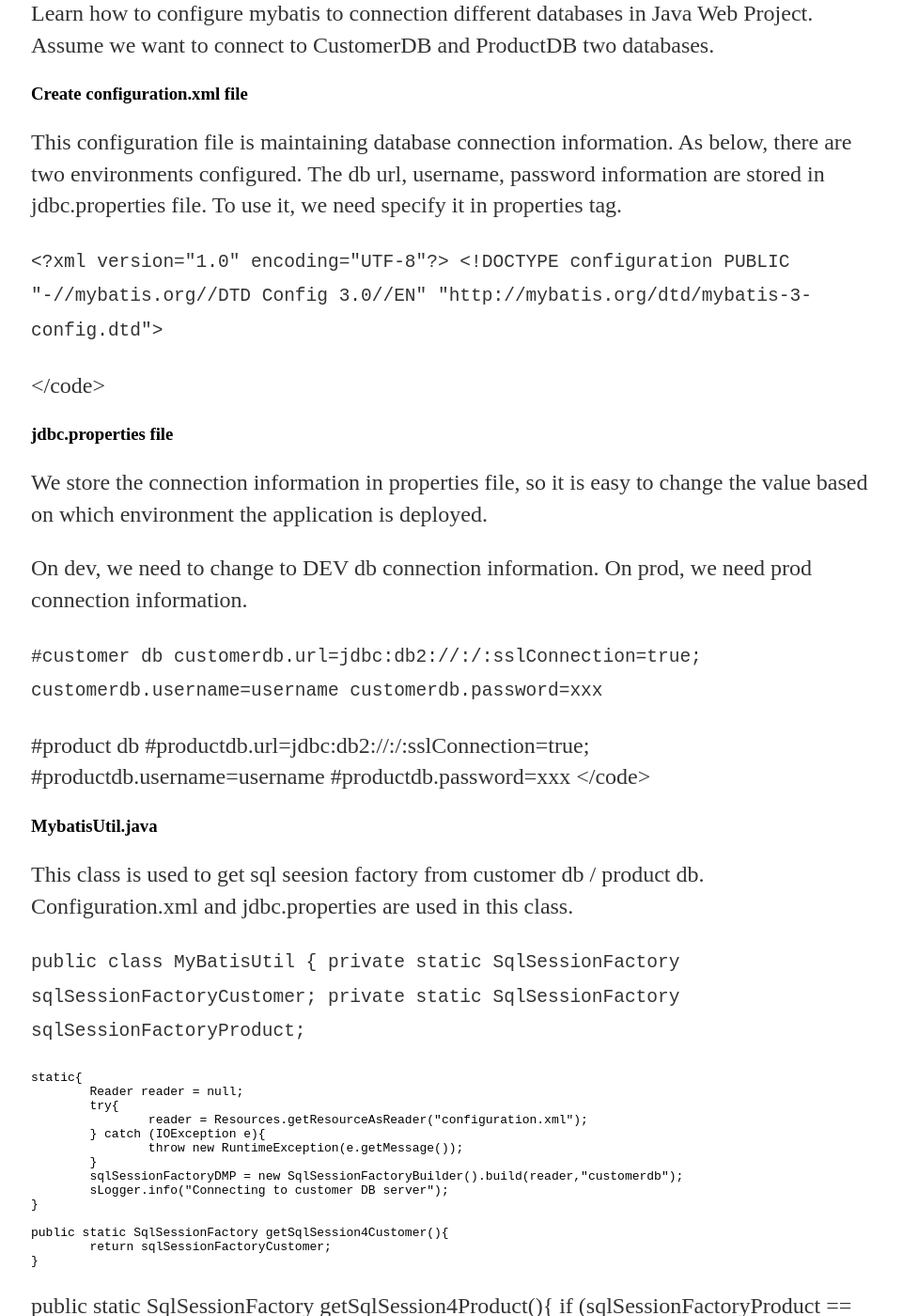
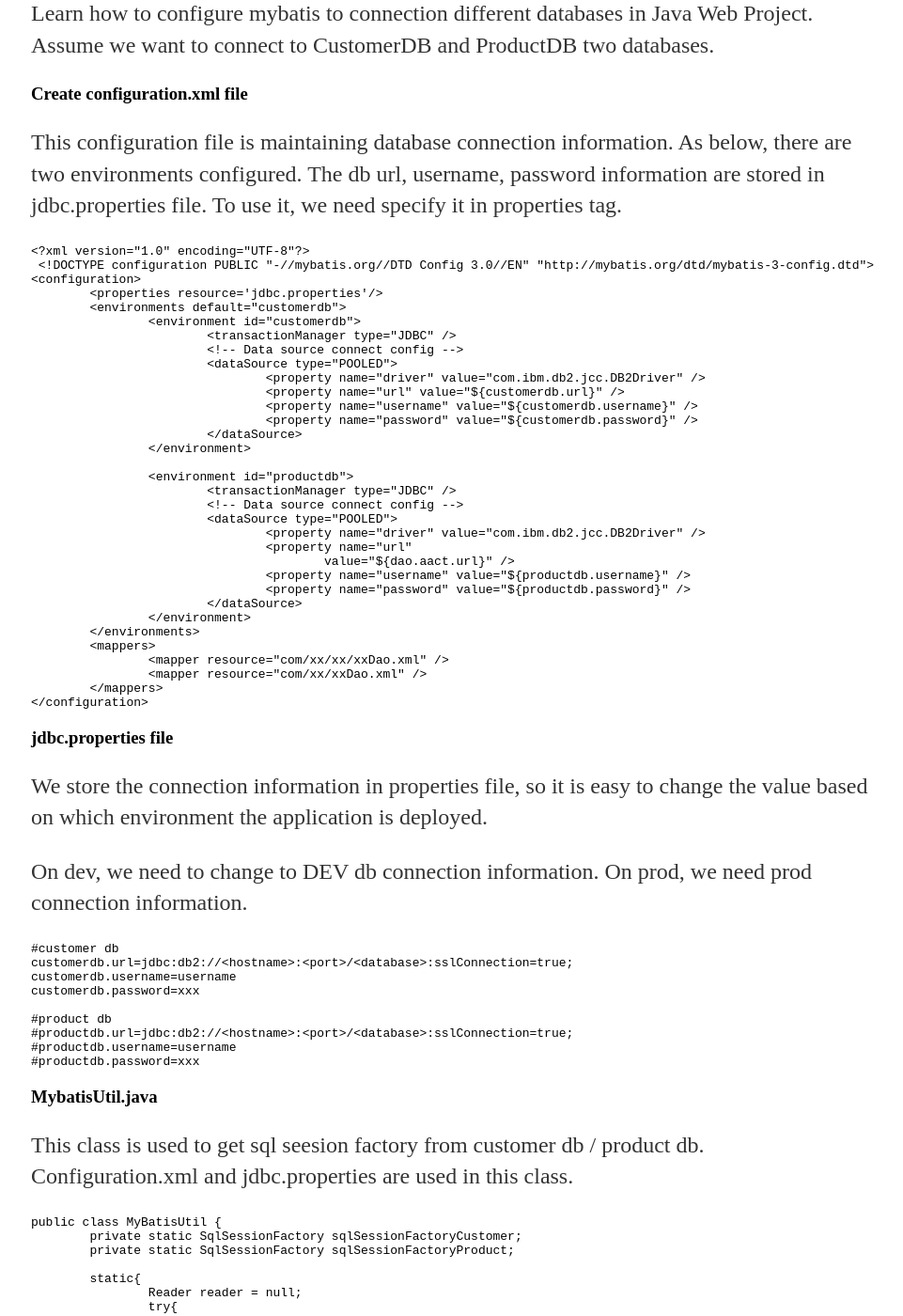
Before and after one commit to BigLynn/biglynn.github.io, a Jekyll site: the page built from _posts/2018-08-01-Configure-mybatis-with-multiple-db-connection.md, in a window 1280 px wide and 1400 px high, scrolled down 312 px. Shown: the whole window at 94% size, without its empty margins (159-1120 px from the left). Built offline with Jekyll 4.4.1, drawn with Linux system fonts in a browser that asks for light colours; some of the changed text lies outside the part shown.

Commit message:
Update 2018-08-01-Configure-mybatis-with-multiple-db-connection.md

````diff
--- a/_posts/2018-08-01-Configure-mybatis-with-multiple-db-connection.md
+++ b/_posts/2018-08-01-Configure-mybatis-with-multiple-db-connection.md
@@ -9,7 +9,7 @@
 
 ### Create configuration.xml file
 <p>This configuration file is maintaining database connection information. As below, there are two environments configured. The db url, username, password information are stored in jdbc.properties file. To use it, we need specify it in properties tag.</p>
-<code>
+```
 <?xml version="1.0" encoding="UTF-8"?>
  <!DOCTYPE configuration PUBLIC "-//mybatis.org//DTD Config 3.0//EN" "http://mybatis.org/dtd/mybatis-3-config.dtd">
 <configuration>
@@ -43,12 +43,12 @@
 		<mapper resource="com/xx/xxDao.xml" />
 	</mappers>
 </configuration>
-</code>
+```
 
 ### jdbc.properties file
 <p>We store the connection information in properties file, so it is easy to change the value based on which environment the application is deployed.</p>
 <p>On dev, we need to change to DEV db connection information. On prod, we need prod connection information. </p>
-<code>
+```
 #customer db
 customerdb.url=jdbc:db2://<hostname>:<port>/<database>:sslConnection=true;
 customerdb.username=username
@@ -58,12 +58,12 @@
 #productdb.url=jdbc:db2://<hostname>:<port>/<database>:sslConnection=true;
 #productdb.username=username
 #productdb.password=xxx
-</code>
+```
 
 
 ### MybatisUtil.java
 <p>This class is used to get sql seesion factory from customer db / product db. Configuration.xml and jdbc.properties are used in this class.</p>
-<code>
+```
 public class MyBatisUtil {
 	private static SqlSessionFactory sqlSessionFactoryCustomer;
 	private static SqlSessionFactory sqlSessionFactoryProduct;
@@ -89,7 +89,7 @@
      }
 		return sqlSessionFactoryProduct;
 	}
-</code>
+```
 
 ### DAO interface class
 omit
@@ -97,7 +97,7 @@
 omit
 ### Service class
 <p>Service class is where the dao interface are really used and called.</p>
-<code>
+```
 public int getCustomerNum(){
 		SqlSession sqlSession = MyBatisUtil.getSqlSession4Customer().openSession();
 		try {
@@ -108,4 +108,4 @@
 		}
 
 	}
-</code>
+```
````
